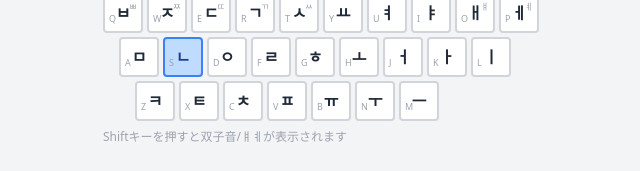
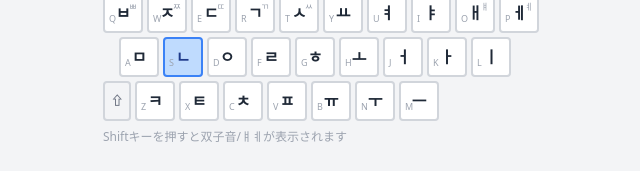
Before and after one commit to utgwkk/hangeul-typing-game, a React (Vite) app: page / in a window 1280 px wide. Both pictures are taken after a click on the button "開始". Shown: the part 431-602 px from the top of the page, without its empty margins (319-959 px from the left). Built offline with nearby package versions, Linux system fonts and the light colour scheme.

Commit message:
Add Shift key to on-screen keyboard with highlight for 激音 input
https://claude.ai/code/session_01HdsrS1izhYY2fDmSfCwMJW

```diff
--- a/src/components/Keyboard.tsx
+++ b/src/components/Keyboard.tsx
@@ -8,7 +8,8 @@ const ROW_3 = ['KeyZ', 'KeyX', 'KeyC', 'KeyV', 'KeyB', 'KeyN', 'KeyM']
 
 const ROWS = [ROW_1, ROW_2, ROW_3]
 // Tailwind left-padding to mimic QWERTY stagger.
-const ROW_OFFSETS = ['pl-0', 'pl-4', 'pl-8']
+// Row 3 uses no padding — a Shift key (w-7) + gap-1 = 32px replaces pl-8.
+const ROW_OFFSETS = ['pl-0', 'pl-4', '']
 
 interface KeyboardProps {
   /** Key code (e.g. "KeyA") to highlight as the next key to press. */
@@ -26,6 +27,34 @@ interface KeyProps {
   isHighlight: boolean
   isWrong: boolean
   isShift: boolean
+}
+
+interface ShiftKeyProps {
+  /** Highlight to prompt the user to press Shift. */
+  isHighlight: boolean
+  /** Flash red for wrong keystroke. */
+  isWrong: boolean
+  /** Shift is currently held. */
+  isActive: boolean
+}
+
+function ShiftKey({ isHighlight, isWrong, isActive }: ShiftKeyProps) {
+  let bg = 'bg-gray-100 border-gray-300 text-gray-500'
+  if (isWrong) {
+    bg = 'bg-red-200 border-red-400 text-red-800 animate-pulse'
+  } else if (isHighlight) {
+    bg = 'bg-blue-200 border-blue-500 text-blue-900'
+  } else if (isActive) {
+    bg = 'bg-gray-300 border-gray-500 text-gray-800'
+  }
+
+  return (
+    <div
+      className={`flex items-center justify-center w-7 h-10 rounded border-2 text-xs font-bold select-none ${bg} transition-colors duration-100`}
+    >
+      ⇧
+    </div>
+  )
 }
 
 function Key({ code, isHighlight, isWrong, isShift }: KeyProps) {
@@ -74,6 +103,13 @@ export default function Keyboard({
     <div className="flex flex-col gap-1 items-start">
       {ROWS.map((row, rowIdx) => (
         <div key={rowIdx} className={`flex gap-1 ${ROW_OFFSETS[rowIdx]}`}>
+          {rowIdx === 2 && (
+            <ShiftKey
+              isHighlight={highlightShift && !isShift}
+              isWrong={isWrong && highlightShift}
+              isActive={isShift}
+            />
+          )}
           {row.map(code => (
             <Key
               key={code}
```
